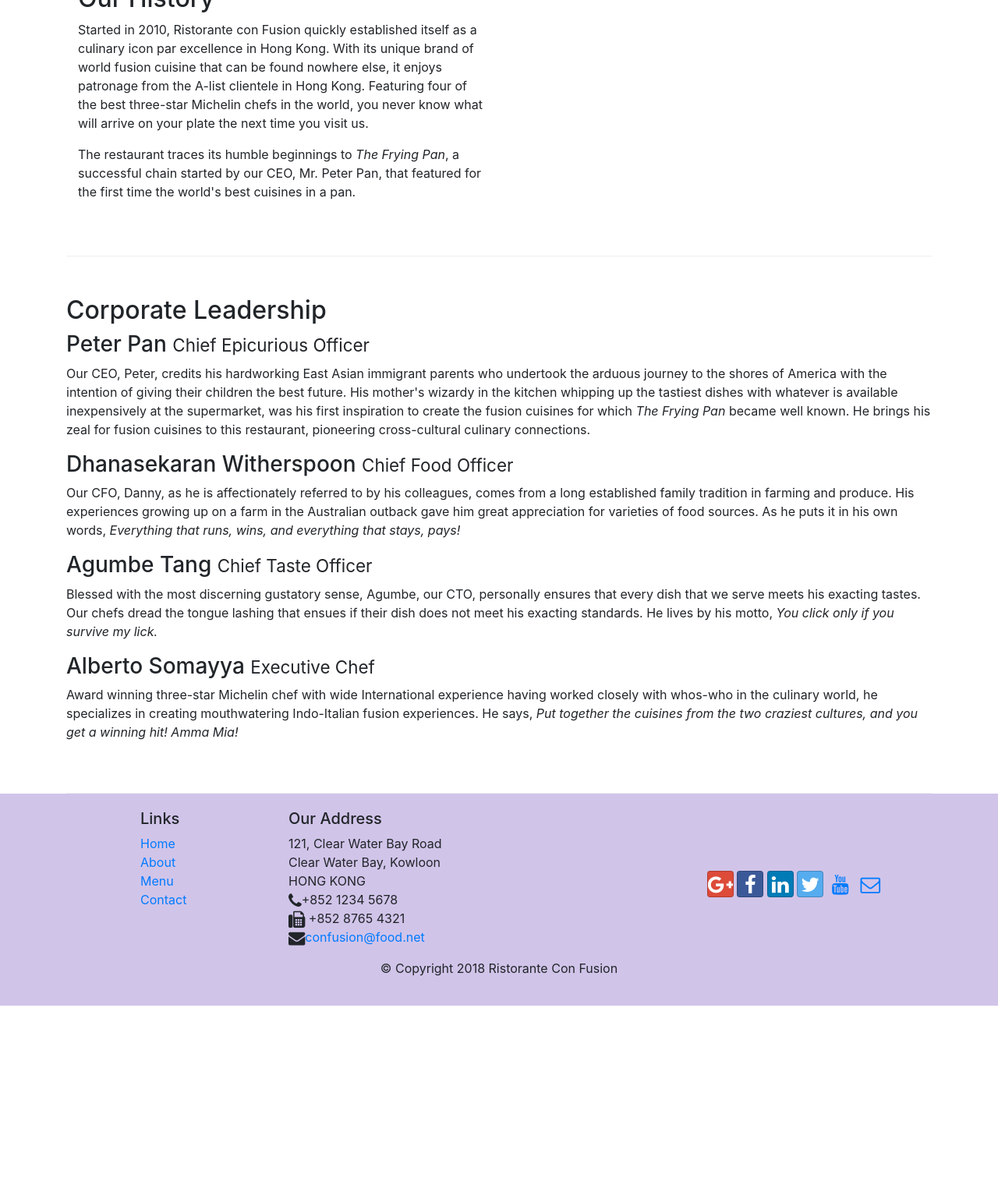
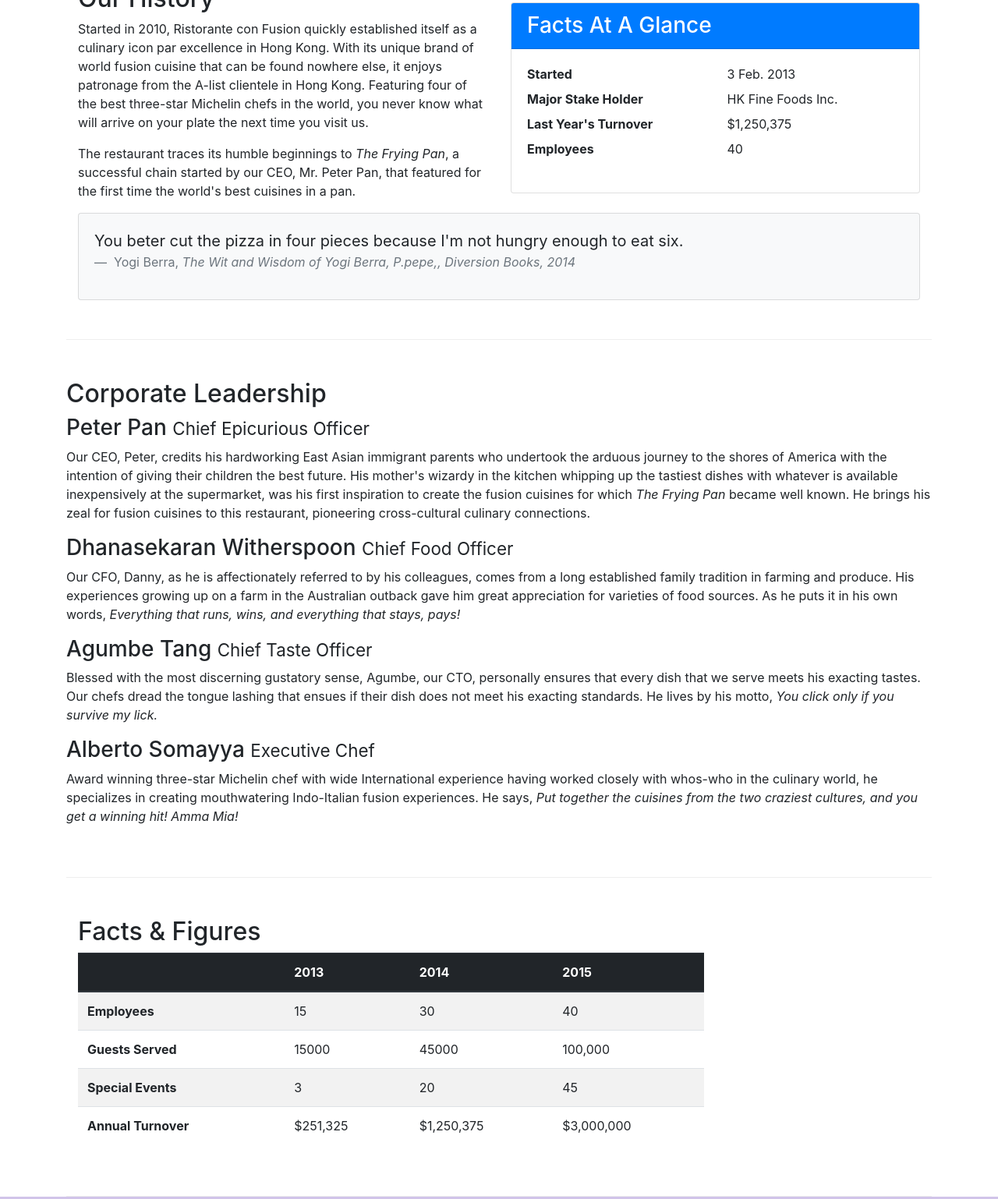
Before and after one commit to ssagarwala/conFusion, a website: page aboutus.html in a window 1280 px wide. Shown: the part 536-2074 px from the top of the page at 78% size. Before the commit the page ends 1826 px from the top, so only its background shows below. Drawn offline with nearby package versions, Linux system fonts and the light colour scheme.

Commit message:
Tables and cards

```diff
--- a/aboutus.html
+++ b/aboutus.html
@@ -70,7 +70,41 @@
                 <p>Started in 2010, Ristorante con Fusion quickly established itself as a culinary icon par excellence in Hong Kong. With its unique brand of world fusion cuisine that can be found nowhere else, it enjoys patronage from the A-list clientele in Hong Kong.  Featuring four of the best three-star Michelin chefs in the world, you never know what will arrive on your plate the next time you visit us.</p>
                 <p>The restaurant traces its humble beginnings to <em>The Frying Pan</em>, a successful chain started by our CEO, Mr. Peter Pan, that featured for the first time the world's best cuisines in a pan.</p>
             </div>
+            <div class="col-sm">
+                <div class="card">
+                    <h3 class="card-header bg-primary text-white">
+                        Facts At A Glance
+                    </h3>
+                    <div class="card-body">
+                        <dl class="row">
+                            <dt class="col-6">Started</dt>
+                            <dd class="col-6">3 Feb. 2013</dd>
+                            <dt class="col-6">Major Stake Holder</dt>
+                            <dd class="col-6">HK Fine Foods Inc.</dd>
+                            <dt class="col-6">Last Year's Turnover</dt>
+                            <dd class="col-6">$1,250,375</dd>
+                            <dt class="col-6">Employees</dt>
+                            <dd class="col-6">40</dd>
+                        </dl>
+                    </div>
+                </div>
+            </div>
             <div class="col-12">
+                <div class="card card-body bg-light">
+                    <blockquote class="blockquote">
+                        <p class="mb-0">
+                            You beter cut the pizza in four pieces
+                            because I'm not hungry enough to eat six.
+                        </p>
+                        <footer class="blockquote-footer">
+                            Yogi Berra,
+                            <cite title="Source Title">
+                                The Wit and Wisdom of Yogi Berra, P.pepe,,
+                                Diversion Books, 2014
+                            </cite>
+                        </footer>
+                    </blockquote>
+                </div>
             </div>
         </div>
 
@@ -88,7 +122,50 @@
                 <p class="d-none d-sm-block">Award winning three-star Michelin chef with wide International experience having worked closely with whos-who in the culinary world, he specializes in creating mouthwatering Indo-Italian fusion experiences. He says, <em>Put together the cuisines from the two craziest cultures, and you get a winning hit! Amma Mia!</em></p>
             </div>
        </div>
-
+       <div class="row row-content">
+           <div class="col-12 col-sm-9">
+               <h2>Facts &amp; Figures</h2>
+                <div class="table-responsive">
+                    <table class="table table-striped">
+                        <thead class="thead-dark">
+                            <tr>
+                                <th>&nbsp;</th>
+                                <th>2013</th>
+                                <th>2014</th>
+                                <th>2015</th>
+                            </tr>
+                        </thead>
+                        <tbody>
+                            <tr>
+                                <th>Employees</th>
+                                <td>15</td>
+                                <td>30</td>
+                                <td>40</td>
+                            </tr>
+                            <tr>
+                                <th>Guests Served</th>
+                                <td>15000</td>
+                                <td>45000</td>
+                                <td>100,000</td>
+                            </tr>
+                             <tr>
+                                <th>Special Events</th>
+                                <td>3</td>
+                                <td>20</td>
+                                <td>45</td>
+                            </tr>
+                             <tr>
+                                <th>Annual Turnover</th>
+                                <td>$251,325</td>
+                                <td>$1,250,375</td>
+                                <td>$3,000,000</td>
+                            </tr>
+                        </tbody>
+                    </table>
+                </div>
+           </div>
+           <div class="col-12 col-sm-3"></div>
+       </div>
     </div>
 
     <footer class="footer">
```
